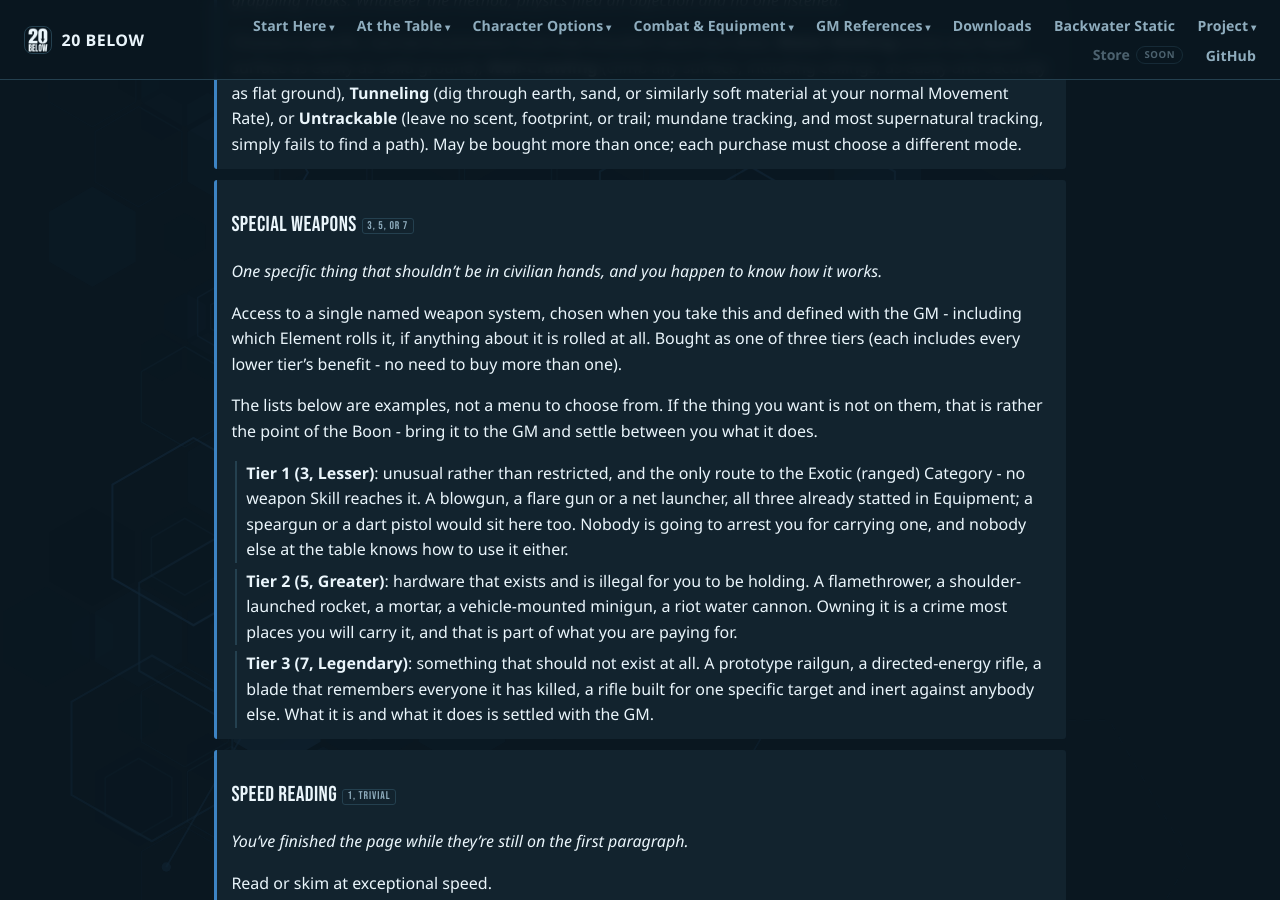
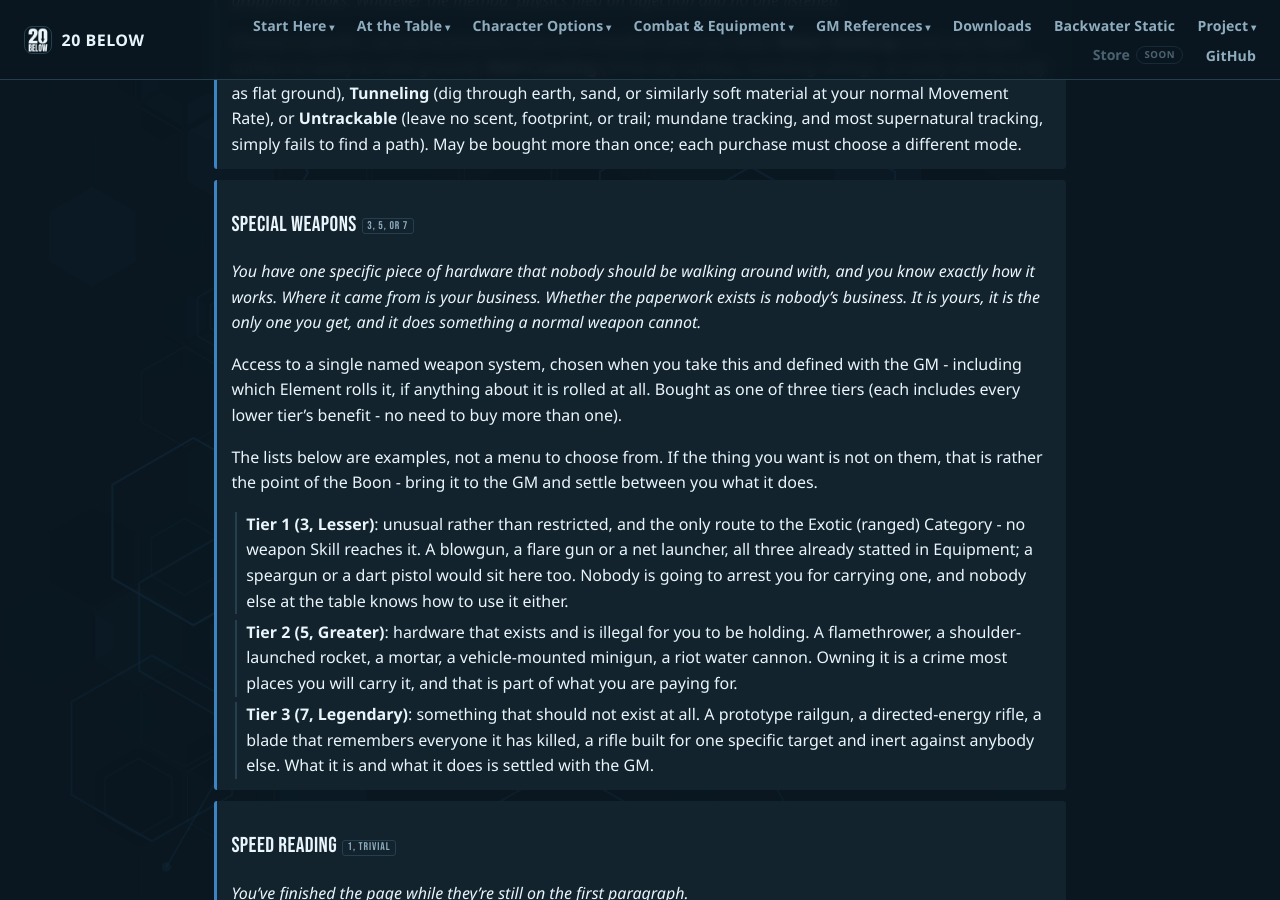
Before and after one commit to feralucce/20_Below, a Jekyll site: the page built from webbook/boons.md, in a window 1280 px wide and 900 px high, scrolled down 12445 px. Built offline with Jekyll 4.4.1, drawn with Linux system fonts in a browser that asks for light colours.

Commit message:
Boons: rework the Special Weapons flavour
Co-Authored-By: Claude Opus 5 <noreply@anthropic.com>

```diff
--- a/webbook/boons.md
+++ b/webbook/boons.md
@@ -808,7 +808,7 @@ Choose a specific, narrow locomotion trick that shouldn’t work but does: **Wat
 
 <div class="boon-flavour" markdown="1">
 
-One specific thing that shouldn’t be in civilian hands, and you happen to know how it works.
+You have one specific piece of hardware that nobody should be walking around with, and you know exactly how it works. Where it came from is your business. Whether the paperwork exists is nobody's business. It is yours, it is the only one you get, and it does something a normal weapon cannot.
 
 </div>
 
```
